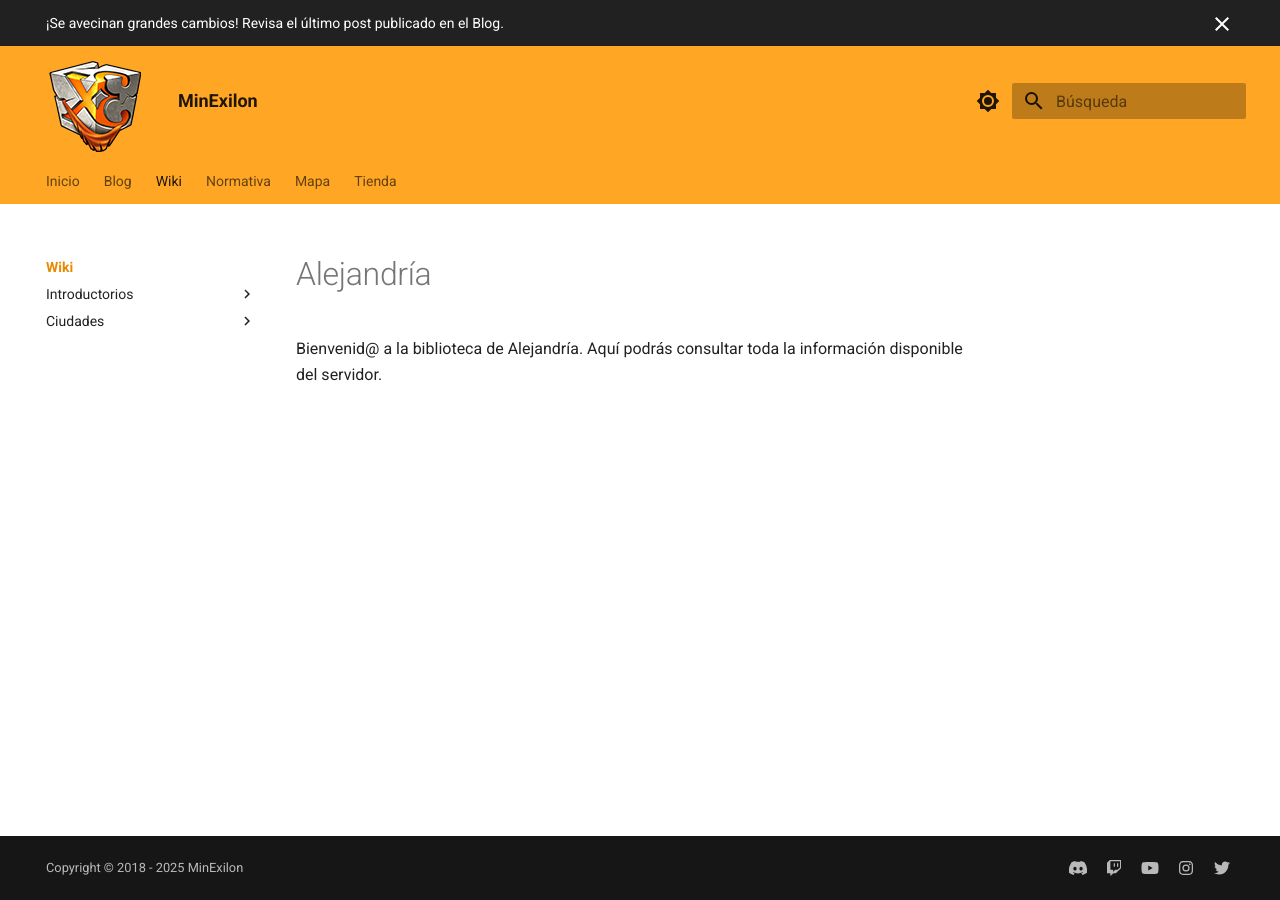
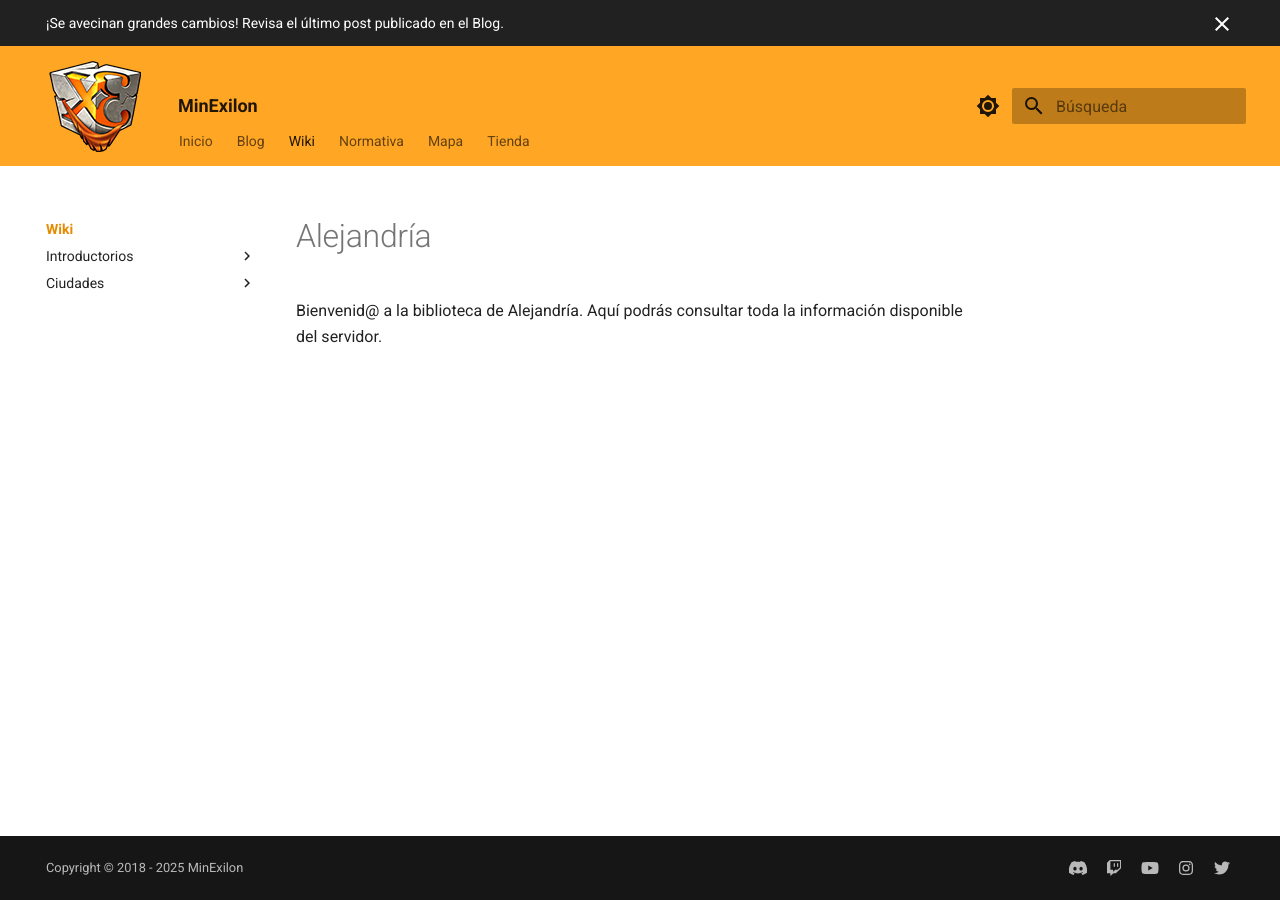
Before and after one commit to MinExilon/Website, an MkDocs documentation site: the page built from docs/wiki/index.md, in a window 1280 px wide. Built offline with MkDocs 1.6.1 and Material for MkDocs 9.7.7, drawn with Linux system fonts in a browser that asks for light colours.

Commit message:
Change nav tabs position in header

```diff
--- a/docs/stylesheets/extra.css
+++ b/docs/stylesheets/extra.css
@@ -1,8 +1,12 @@
+/* Header configuration */
+
+/* Main logo display */
+
 .md-header__button.md-logo {
   margin-top: 0;
   margin-bottom: 0;
   padding-top: 10px;
-  padding-bottom: 0;
+  padding-bottom: 10px;
 }
 
 .md-header__button.md-logo img,
@@ -10,3 +14,26 @@
   height: 70%;
   width: 100%;
 }
+
+/* Nav tabs position */
+
+.md-tabs {
+  position: fixed;
+  left: 139px;
+  margin-top: -55px;
+  background-color: transparent;
+  z-index: 0;
+}
+
+@media (max-width: 1999px) {
+  .md-tabs {
+    left: 136px;
+  }
+}
+
+@media (max-width: 1599px) {
+  .md-tabs {
+      left: 133px;
+      margin-top: -50px;
+  }
+}
```
